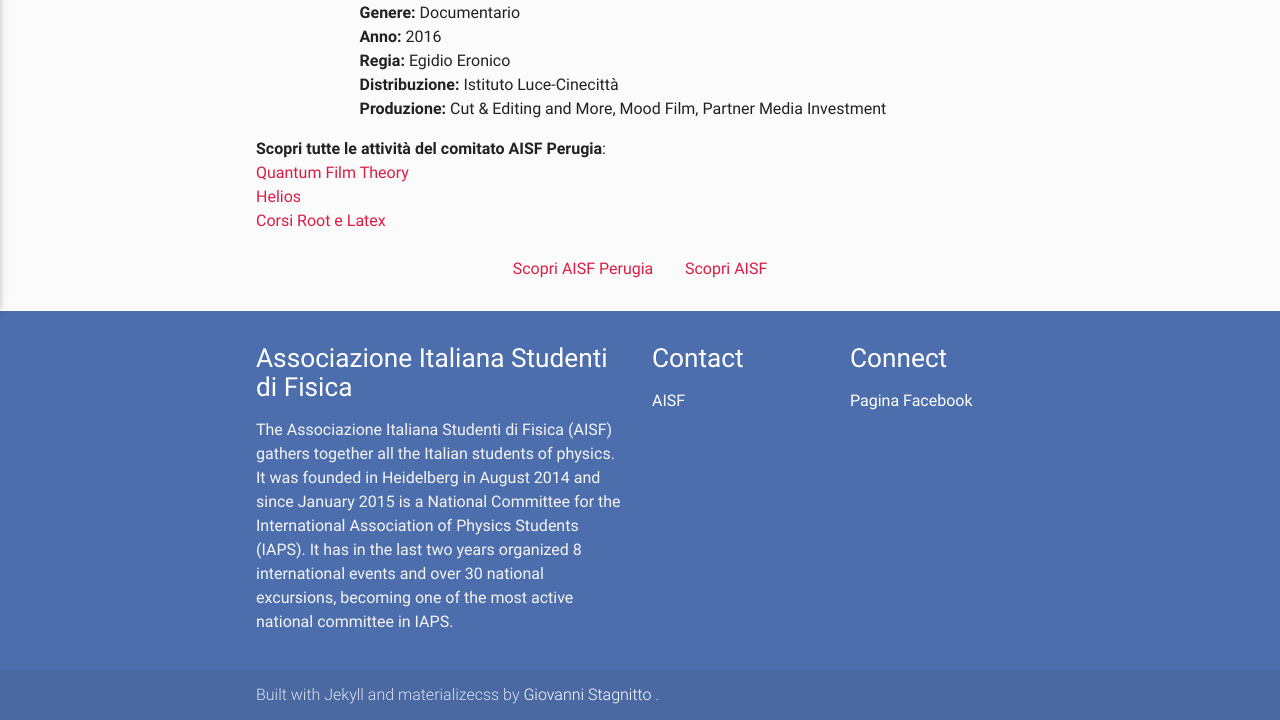
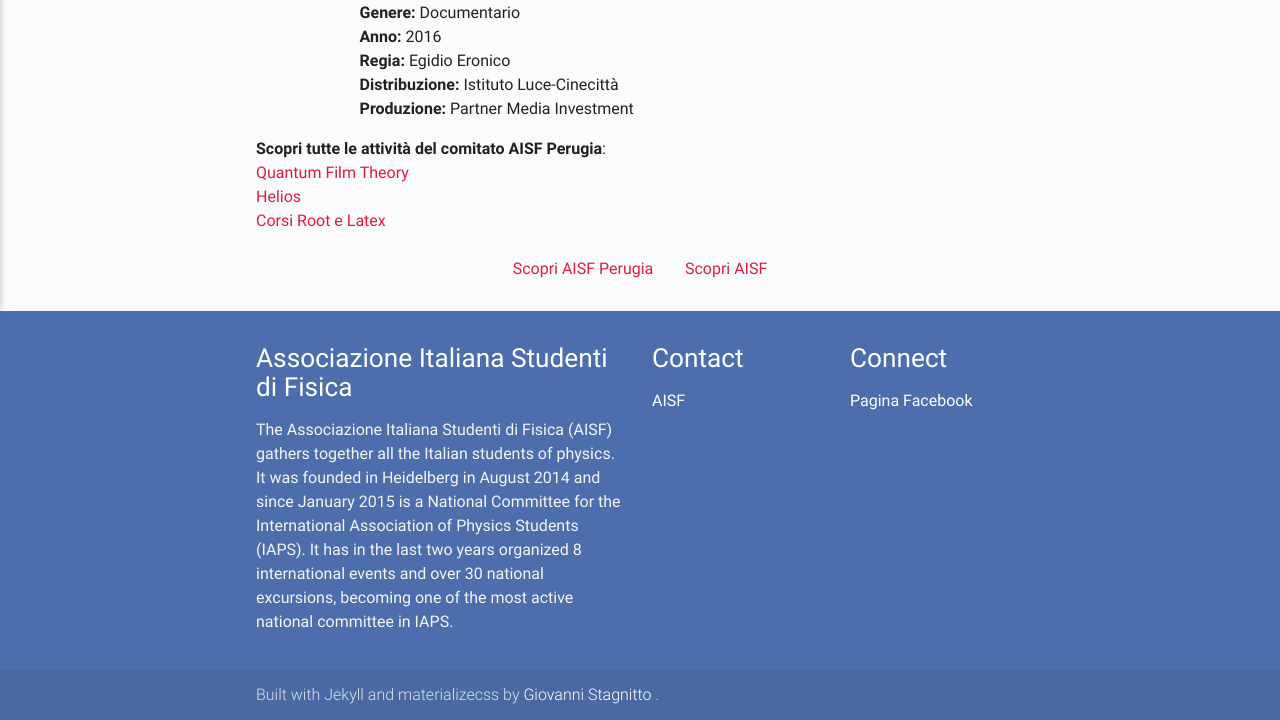
Before and after one commit to ai-sf/aisf_perugia, a Jekyll site: the page built from ProssimiEventi.html, in a window 1280 px wide. Shown: the part 652-1372 px from the top of the page. Built offline with Jekyll 4.4.1, drawn with Linux system fonts in a browser that asks for light colours; nearby versions of some CDN libraries; some of the changed text lies outside the part shown.

Commit message:
Update ProssimiEventi.html

```diff
--- a/ProssimiEventi.html
+++ b/ProssimiEventi.html
@@ -18,12 +18,12 @@
 
 
 <ul type="square">
-<li><b>&nbsp; &nbsp; &nbsp; &nbsp; &nbsp; &nbsp; &nbsp;&nbsp; &nbsp; &nbsp; &nbsp; &nbsp; &nbsp; &nbsp;ata di uscita:</b> 15 aprile 2016</li>
+<li><b>&nbsp; &nbsp; &nbsp; &nbsp; &nbsp; &nbsp; &nbsp;&nbsp; &nbsp; &nbsp; &nbsp; &nbsp; &nbsp; &nbsp;Data di uscita:</b> 15 aprile 2016</li>
 <li><b>&nbsp; &nbsp; &nbsp; &nbsp; &nbsp; &nbsp; &nbsp;&nbsp; &nbsp; &nbsp; &nbsp; &nbsp; &nbsp; &nbsp;Genere:</b> Documentario</li>
 <li><b>&nbsp; &nbsp; &nbsp; &nbsp; &nbsp; &nbsp; &nbsp;&nbsp; &nbsp; &nbsp; &nbsp; &nbsp; &nbsp; &nbsp;Anno:</b> 2016</li>
 <li><b>&nbsp; &nbsp; &nbsp; &nbsp; &nbsp; &nbsp; &nbsp;&nbsp; &nbsp; &nbsp; &nbsp; &nbsp; &nbsp; &nbsp;Regia:</b> Egidio Eronico</li>
 <li><b>&nbsp; &nbsp; &nbsp; &nbsp; &nbsp; &nbsp; &nbsp;&nbsp; &nbsp; &nbsp; &nbsp; &nbsp; &nbsp; &nbsp;Distribuzione:</b> Istituto Luce-Cinecittà</li>
-<li><b>&nbsp; &nbsp; &nbsp; &nbsp; &nbsp; &nbsp; &nbsp;&nbsp; &nbsp; &nbsp; &nbsp; &nbsp; &nbsp; &nbsp;Produzione:</b> Cut & Editing and More, Mood Film, Partner Media Investment</li>
+<li><b>&nbsp; &nbsp; &nbsp; &nbsp; &nbsp; &nbsp; &nbsp;&nbsp; &nbsp; &nbsp; &nbsp; &nbsp; &nbsp; &nbsp;Produzione:</b> Partner Media Investment</li>
 </ul>
 
 
```
